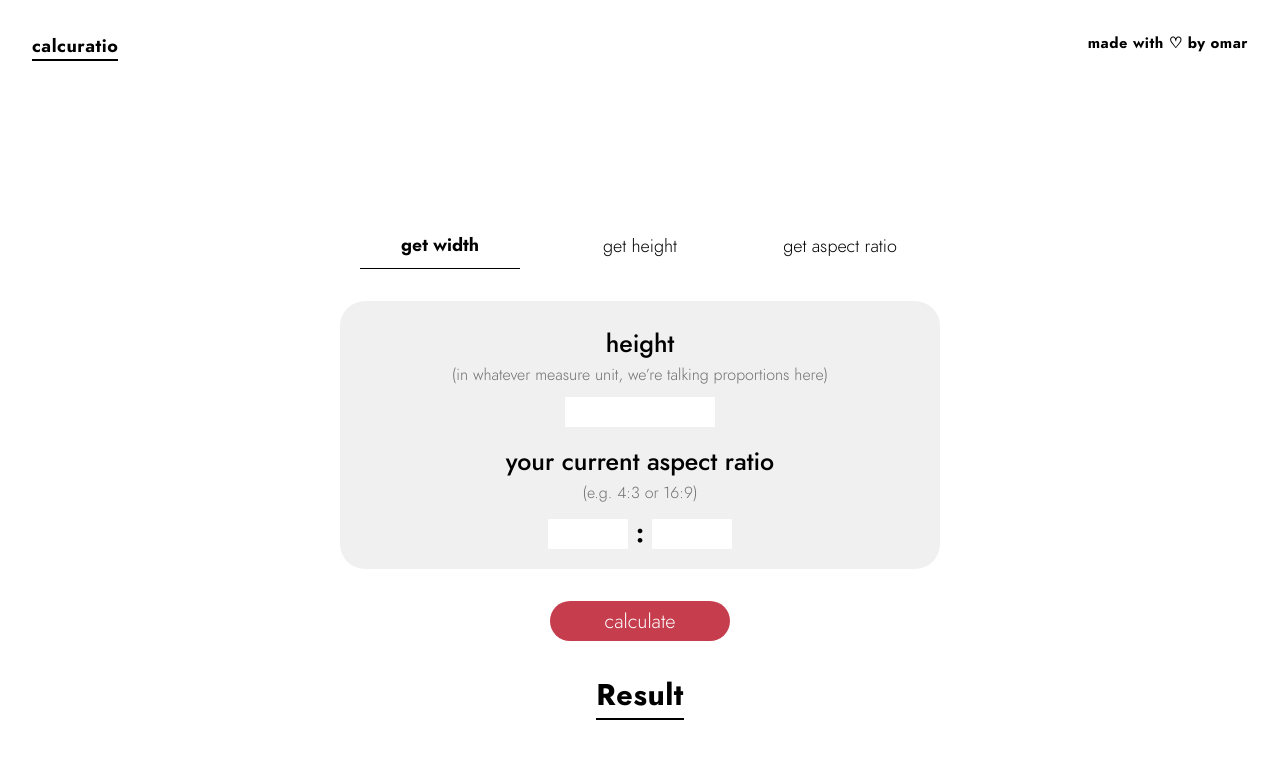
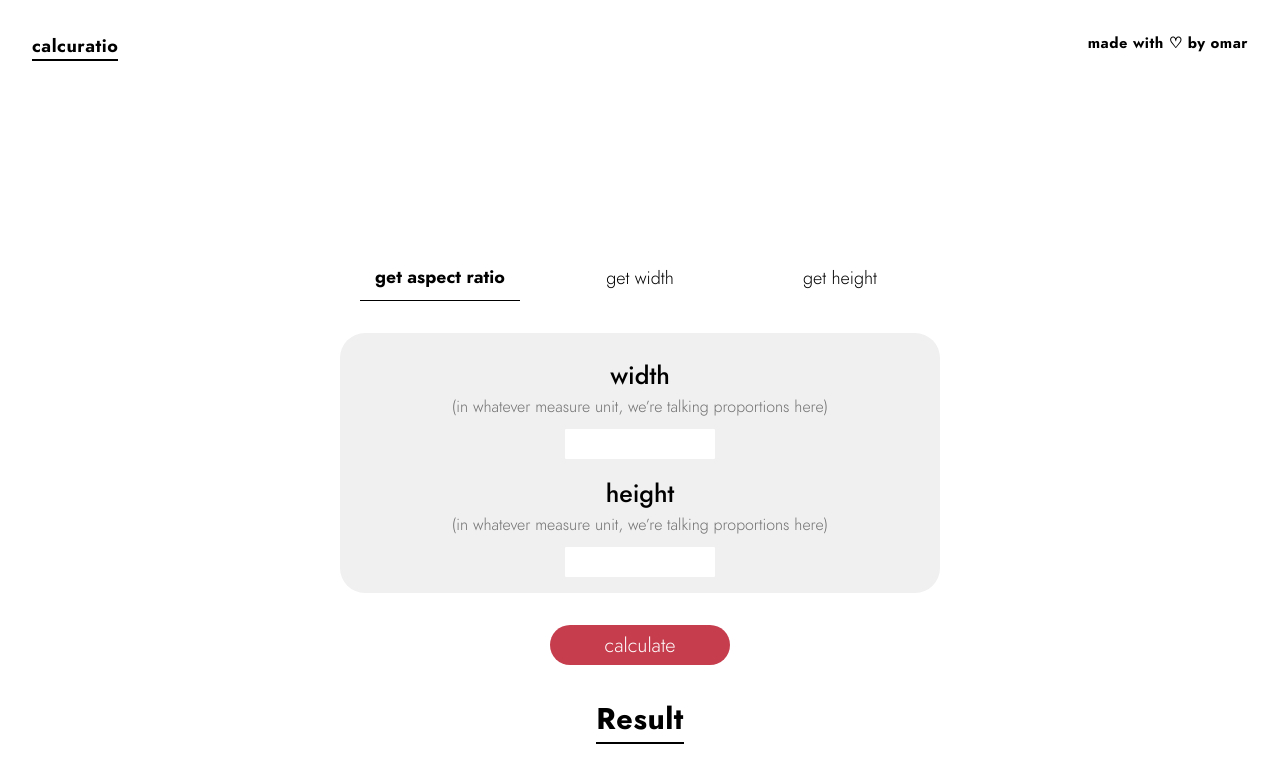
Before and after one commit to oquirozm/calcuratio, a Next.js app: page / in a window 1280 px wide. Shown: the top 782 px of the page. Built offline with nearby package versions, Linux system fonts and the light colour scheme.

Commit message:
feat: refactor the inputs and the forms and fix the calculations and add some safeguards

```diff
--- a/components/Flex.tsx
+++ b/components/Flex.tsx
@@ -15,7 +15,7 @@ interface IFlexProps {
 const Flex = styled.div.attrs<IFlexProps>(({ type = "div", ...props }) => ({
   as: type,
   ...props,
-}))<LayoutProps & SpaceProps & FlexboxProps>`
+}))<LayoutProps & SpaceProps & FlexboxProps & IFlexProps>`
   display: flex;
   ${layout}
   ${space}
--- a/components/UserInputForm.tsx
+++ b/features/CalculatorForm/Forms.tsx
@@ -1,7 +1,6 @@
-import { Component, forwardRef, createRef } from "react";
 import styled from "styled-components";
-import { space, layout } from "styled-system";
-import { Flex } from ".";
+import { space, layout, SpaceProps, LayoutProps } from "styled-system";
+import { Flex } from "components";
 
 const FormArea = styled(Flex).attrs((props) => ({
   flexDirection: "column",
@@ -43,7 +42,7 @@ const Paragraph = styled.p`
   text-align: center;
 `;
 
-const Input = styled.input`
+const Input = styled.input<SpaceProps & LayoutProps>`
   ${space}
   ${layout}
   background-color: #fff;
@@ -55,6 +54,11 @@ const Input = styled.input`
   font-weight: 600;
   font-size: 25px;
   text-align: center;
+  &[type="number"]::-webkit-inner-spin-button,
+  &[type="number"]::-webkit-outer-spin-button {
+    -webkit-appearance: none;
+    margin: 0;
+  }
 `;
 
 const Span = styled.span`
@@ -63,7 +67,11 @@ const Span = styled.span`
   font-weight: 600;
 `;
 
-const GetWidthForm = ({ onChangeHandler }) => {
+export const WidthForm = ({
+  onHeightChange,
+  onRatioXChange,
+  onRatioYChange,
+}) => {
   return (
     <FormArea>
       <FieldGroup>
@@ -72,10 +80,12 @@ const GetWidthForm = ({ onChangeHandler }) => {
           (in whatever measure unit, we’re talking proportions here)
         </Paragraph>
         <Input
+          name="height"
           width={150}
-          type="text"
-          name="height"
-          onChange={(e) => onChangeHandler(e.target.name, e.target.value)}
+          type="number"
+          pattern="[0-9]*"
+          inputMode="numeric"
+          onChange={(e) => onHeightChange(e.target.value)}
         />
       </FieldGroup>
       <Flex
@@ -90,17 +100,21 @@ const GetWidthForm = ({ onChangeHandler }) => {
           <Input
             width={80}
             mx={2}
-            type="text"
+            type="number"
+            pattern="[0-9]*"
+            inputMode="numeric"
             name="xRatio"
-            onChange={(e) => onChangeHandler(e.target.name, e.target.value)}
+            onChange={(e) => onRatioXChange(e.target.value)}
           />
           <Span>:</Span>
           <Input
             width={80}
             mx={2}
-            type="text"
+            type="number"
+            pattern="[0-9]*"
+            inputMode="numeric"
             name="yRatio"
-            onChange={(e) => onChangeHandler(e.target.name, e.target.value)}
+            onChange={(e) => onRatioYChange(e.target.value)}
           />
         </div>
       </Flex>
@@ -108,7 +122,11 @@ const GetWidthForm = ({ onChangeHandler }) => {
   );
 };
 
-const GetHeightForm = ({ onChangeHandler }) => {
+export const HeightForm = ({
+  onWidthChange,
+  onRatioYChange,
+  onRatioXChange,
+}) => {
   return (
     <FormArea>
       <FieldGroup>
@@ -118,9 +136,11 @@ const GetHeightForm = ({ onChangeHandler }) => {
         </Paragraph>
         <Input
           width={150}
-          type="text"
+          type="number"
+          pattern="[0-9]*"
+          inputMode="numeric"
           name="width"
-          onChange={(e) => onChangeHandler(e.target.name, e.target.value)}
+          onChange={(e) => onWidthChange(e.target.value)}
         />
       </FieldGroup>
       <Flex
@@ -135,17 +155,21 @@ const GetHeightForm = ({ onChangeHandler }) => {
           <Input
             width={80}
             mx={2}
-            type="text"
+            type="number"
+            pattern="[0-9]*"
+            inputMode="numeric"
             name="xRatio"
-            onChange={(e) => onChangeHandler(e.target.name, e.target.value)}
+            onChange={(e) => onRatioXChange(e.target.value)}
           />
           <Span>:</Span>
           <Input
             width={80}
             mx={2}
-            type="text"
+            type="number"
+            pattern="[0-9]*"
+            inputMode="numeric"
             name="yRatio"
-            onChange={(e) => onChangeHandler(e.target.name, e.target.value)}
+            onChange={(e) => onRatioYChange(e.target.value)}
           />
         </div>
       </Flex>
@@ -153,7 +177,11 @@ const GetHeightForm = ({ onChangeHandler }) => {
   );
 };
 
-const GetAspectRatioForm = ({ onChangeHandler }) => {
+export const AspectRatioForm = ({
+  onWidthChange,
+  onHeightChange,
+  onEnterKey,
+}) => {
   return (
     <FormArea>
       <FieldGroup>
@@ -163,9 +191,12 @@ const GetAspectRatioForm = ({ onChangeHandler }) => {
         </Paragraph>
         <Input
           width={150}
-          type="text"
+          type="number"
+          pattern="[0-9]*"
+          inputMode="numeric"
           name="width"
-          onChange={(e) => onChangeHandler(e.target.name, e.target.value)}
+          onChange={(e) => onWidthChange(e.target.value)}
+          onKeyPress={onEnterKey}
         />
       </FieldGroup>
       <FieldGroup>
@@ -175,26 +206,14 @@ const GetAspectRatioForm = ({ onChangeHandler }) => {
         </Paragraph>
         <Input
           width={150}
-          type="text"
+          type="number"
+          pattern="[0-9]*"
+          inputMode="numeric"
           name="height"
-          onChange={(e) => onChangeHandler(e.target.name, e.target.value)}
+          onChange={(e) => onHeightChange(e.target.value)}
+          onKeyPress={onEnterKey}
         />
       </FieldGroup>
     </FormArea>
   );
 };
-
-const UserInputForm = ({ mode, updateGlobalUserInputs }) => {
-  switch (mode) {
-    case "get_width":
-      return <GetWidthForm onChangeHandler={updateGlobalUserInputs} />;
-    case "get_height":
-      return <GetHeightForm onChangeHandler={updateGlobalUserInputs} />;
-    case "get_aspect_ratio":
-      return <GetAspectRatioForm onChangeHandler={updateGlobalUserInputs} />;
-    default:
-      return null;
-  }
-};
-
-export default UserInputForm;
--- a/components/ModeSelector.tsx
+++ b/features/CalculatorForm/ModeSelector.tsx
@@ -1,6 +1,6 @@
 import React, { FC } from "react";
 import styled from "styled-components";
-import { Flex } from ".";
+import { Flex } from "components";
 
 const Button = styled.div`
   display: block;
@@ -20,33 +20,33 @@ const Button = styled.div`
     border-bottom: 1px solid #000;
     font-weight: 700;
   }
-  &:active, &:focus {
+  &:active,
+  &:focus {
     outline: none;
   }
 `;
 
 const buttonsToRender = [
   {
+    id: "get_aspect_ratio",
+    label: "get aspect ratio",
+  },
+  {
     id: "get_width",
-    label: "get width"
+    label: "get width",
   },
   {
     id: "get_height",
-    label: "get height"
+    label: "get height",
   },
-  {
-    id: "get_aspect_ratio",
-    label: "get aspect ratio"
-  }
 ];
 
 interface IModeSelector {
-  handleModeUpdate?: (id: string) => void;
+  handleModeChange?: (id: string) => void;
   mode?: string;
 }
 
-const ModeSelector: FC<IModeSelector> = ({ handleModeUpdate, mode }) => {
-
+const ModeSelector: FC<IModeSelector> = ({ handleModeChange, mode }) => {
   return (
     <Flex
       justifyContent="center"
@@ -60,7 +60,7 @@ const ModeSelector: FC<IModeSelector> = ({ handleModeUpdate, mode }) => {
           className={mode === button.id ? "active" : ""}
           id={button.id}
           key={button.id}
-          onClick={() => handleModeUpdate(button.id)}
+          onClick={() => handleModeChange(button.id)}
         >
           {button.label}
         </Button>
--- /dev/null
+++ b/features/CalculatorForm/index.tsx
@@ -0,0 +1,112 @@
+import { AspectRatio, Dimensions } from "@types";
+import { Button, Flex } from "components";
+import React, { FC, useEffect, useState } from "react";
+import { calculateAspectRatio, calculateHeight, calculateWidth } from "utils";
+import { AspectRatioForm, HeightForm, WidthForm } from "./Forms";
+import ModeSelector from "./ModeSelector";
+
+interface ICalculatorForm {
+  onCalculation: (result: string) => void;
+  clearResult: () => void;
+}
+
+const CalculatorForm: FC<ICalculatorForm> = ({
+  onCalculation,
+  clearResult,
+}) => {
+  const [mode, setMode] = useState<string>("get_aspect_ratio");
+  const [dimensions, setDimensions] = useState<Dimensions>({
+    width: 1,
+    height: 1,
+  });
+  const [ratios, setRatios] = useState<AspectRatio>({ x: 1, y: 1 });
+
+  // Clean up the result on mode change.
+  useEffect(() => {
+    clearResult();
+  }, [mode]);
+
+  const onWidthChange = (width: number): void => {
+    if (Number(width)) {
+      setDimensions((prev) => ({ ...prev, width }));
+    }
+  };
+
+  const onHeightChange = (height: number): void =>
+    setDimensions((prev) => ({ ...prev, height }));
+
+  const onRatioXChange = (x: number): void =>
+    setRatios((prev) => ({ ...prev, x }));
+
+  const onRatioYChange = (y: number): void =>
+    setRatios((prev) => ({ ...prev, y }));
+
+  const onEnterKey = (e: React.KeyboardEvent) => {
+    if (e.key === "Enter") {
+      calculate(mode);
+    }
+  };
+
+  const calculate = (mode: string): void => {
+    let result = "";
+
+    if (mode === "get_width") {
+      const width: number = calculateWidth({
+        xRatio: ratios.x,
+        yRatio: ratios.y,
+        height: dimensions.height,
+      });
+      result = `${width}`;
+    }
+
+    if (mode === "get_height") {
+      const height: number = calculateHeight({
+        xRatio: ratios.x,
+        yRatio: ratios.y,
+        width: dimensions.width,
+      });
+      result = `${height}`;
+    }
+
+    if (mode === "get_aspect_ratio") {
+      let { x, y } = calculateAspectRatio(dimensions.width, dimensions.height);
+      result = `${x}:${y}`;
+    }
+
+    if (result && result !== "NaN") {
+      onCalculation(result);
+    }
+  };
+
+  return (
+    <Flex flexDirection="column" justifyContent="center" alignItems="center">
+      <ModeSelector mode={mode} handleModeChange={(mode) => setMode(mode)} />
+      {mode === "get_aspect_ratio" && (
+        <AspectRatioForm
+          onWidthChange={onWidthChange}
+          onHeightChange={onHeightChange}
+          onEnterKey={onEnterKey}
+        />
+      )}
+      {mode === "get_width" && (
+        <WidthForm
+          onHeightChange={onHeightChange}
+          onRatioXChange={onRatioXChange}
+          onRatioYChange={onRatioYChange}
+        />
+      )}
+      {mode === "get_height" && (
+        <HeightForm
+          onWidthChange={onWidthChange}
+          onRatioXChange={onRatioXChange}
+          onRatioYChange={onRatioYChange}
+        />
+      )}
+      <Button className="calculate" my={4} onClick={(e) => calculate(mode)}>
+        calculate
+      </Button>
+    </Flex>
+  );
+};
+
+export default CalculatorForm;
--- /dev/null
+++ b/features/index.tsx
@@ -0,0 +1 @@
+export { default as CalculatorForm } from "./CalculatorForm";
--- a/pages/index.tsx
+++ b/pages/index.tsx
@@ -1,83 +1,19 @@
 import React, { FC, useState } from "react";
-import Head from "next/head";
-import ModeSelector from "../components/ModeSelector";
-import UserInputForm from "../components/UserInputForm";
+// import ModeSelector from "../components/ModeSelector";
+// import UserInputForm from "../components/UserInputForm";
 import { Title, Text, Flex, Button } from "../components";
-import { calculateWidth, calculateHeight, calculateAspectRatio } from "utils";
-import { AspectRatio, Dimensions } from "@types";
+// import { calculateWidth, calculateHeight, calculateAspectRatio } from "utils";
+// import { AspectRatio, Dimensions } from "@types";
+import { CalculatorForm } from "features";
 
 const Main: FC = () => {
-  const [mode, setMode] = useState<string>("get_width");
-  const [dimensions, setDimensions] = useState<Dimensions>({
-    width: null,
-    height: null,
-  });
-  const [ratios, setRatios] = useState<AspectRatio>({ x: null, y: null });
   const [result, setResult] = useState<string>("");
-
-  const calculate = (mode: string): void => {
-    let resultString = "";
-
-    if (mode === "get_width") {
-      const width: number = calculateWidth({
-        xRatio: ratios.x,
-        yRatio: ratios.y,
-        height: dimensions.height,
-      });
-      resultString = `${width}`;
-    }
-
-    if (mode === "get_height") {
-      const height: number = calculateHeight({
-        xRatio: ratios.x,
-        yRatio: ratios.y,
-        width: dimensions.width,
-      });
-      resultString = `${height}`;
-    }
-
-    if (mode === "get_aspect_ratio") {
-      let { x, y } = calculateAspectRatio(dimensions.width, dimensions.height);
-      resultString = `${x}:${y}`;
-    }
-
-    if (resultString) {
-      setResult(resultString);
-    }
-  };
-
-  const updateUserInputs = (key: string, value: number): void => {
-    switch (key) {
-      case "xRatio":
-        setRatios((prev) => ({ ...prev, x: value }));
-        break;
-      case "yRatio":
-        setRatios((prev) => ({ ...prev, y: value }));
-        break;
-      case "width":
-        setDimensions((prev) => ({ ...prev, width: value }));
-        break;
-      case "height":
-        setDimensions((prev) => ({ ...prev, height: value }));
-        break;
-      default:
-        break;
-    }
-  };
-
   const updateMode = (mode: string): void => {
-    setMode(mode);
     setResult("");
   };
 
   return (
     <div>
-      <Head>
-        <title>Calcuratio</title>
-        <meta charSet="utf-8" />
-        <meta name="viewport" content="initial-scale=1.0, width=device-width" />
-      </Head>
-
       <Flex type="header" justifyContent="space-between" p={4} mb={6}>
         <Title mb={[2, 0]}>calcuratio</Title>
         <Text type="p">
@@ -85,14 +21,15 @@ const Main: FC = () => {
         </Text>
       </Flex>
 
-      <ModeSelector handleModeUpdate={updateMode} mode={mode} />
+      {/* <ModeSelector handleModeUpdate={updateMode} mode={mode} />
 
       <Flex flexDirection="column" m={4} alignItems="center">
         <UserInputForm mode={mode} updateGlobalUserInputs={updateUserInputs} />
-        <Button className="calculate" mt={4} onClick={(e) => calculate(mode)}>
-          calculate
-        </Button>
-      </Flex>
+      </Flex> */}
+      <CalculatorForm
+        clearResult={() => setResult("")}
+        onCalculation={(result: string): void => setResult(result)}
+      />
 
       <Flex flexDirection="column" justifyContent="center" alignItems="center">
         <Title type="h3" fontSize={30}>
```
Also changed, not shown: pages/_app.tsx (+8 -0 lines).
